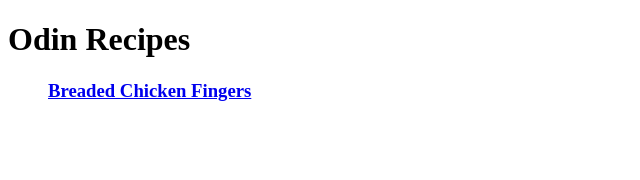
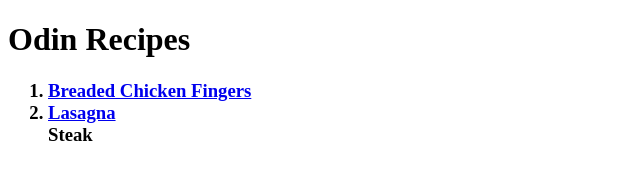
Before and after one commit to thefranklinolivares/odin-recipes, a plain HTML site: page index.html in a window 1280 px wide. Shown: the whole page, without its empty margins (0-640 px from the left). Drawn offline with Linux system fonts and the light colour scheme.

Commit message:
Update index.html
Code didn't fully transfer?

```diff
--- a/index.html
+++ b/index.html
@@ -9,7 +9,9 @@
     <h1>Odin Recipes</h1>
     <h3>
         <ol>
-            <a href="recipes/chicken.html">Breaded Chicken Fingers</a>
+            <li><a href="recipes/chicken.html">Breaded Chicken Fingers</a></li>
+            <li><a href="recipes/lasagna.html">Lasagna</a></li>
+            <li<a href="recipes/steak.html">Steak</a></li>
         </ol>
     </h3>
 
```
